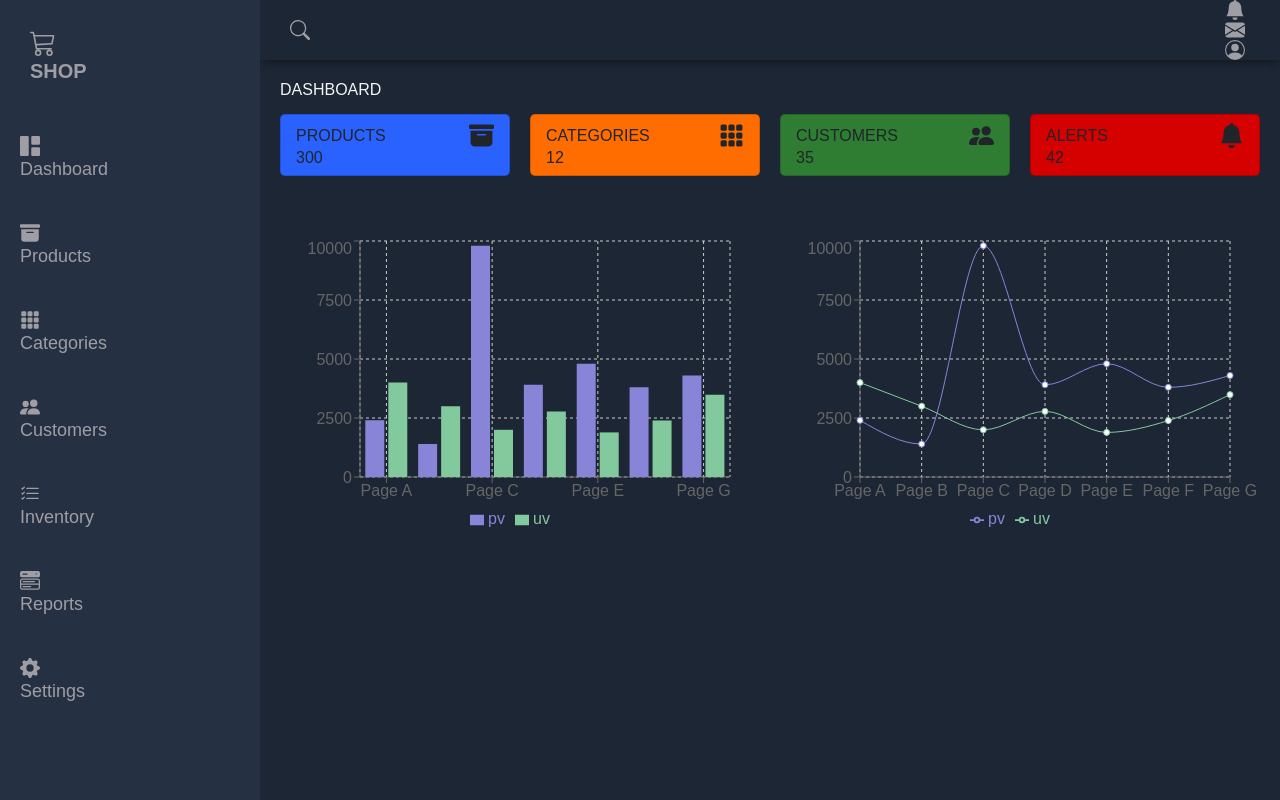
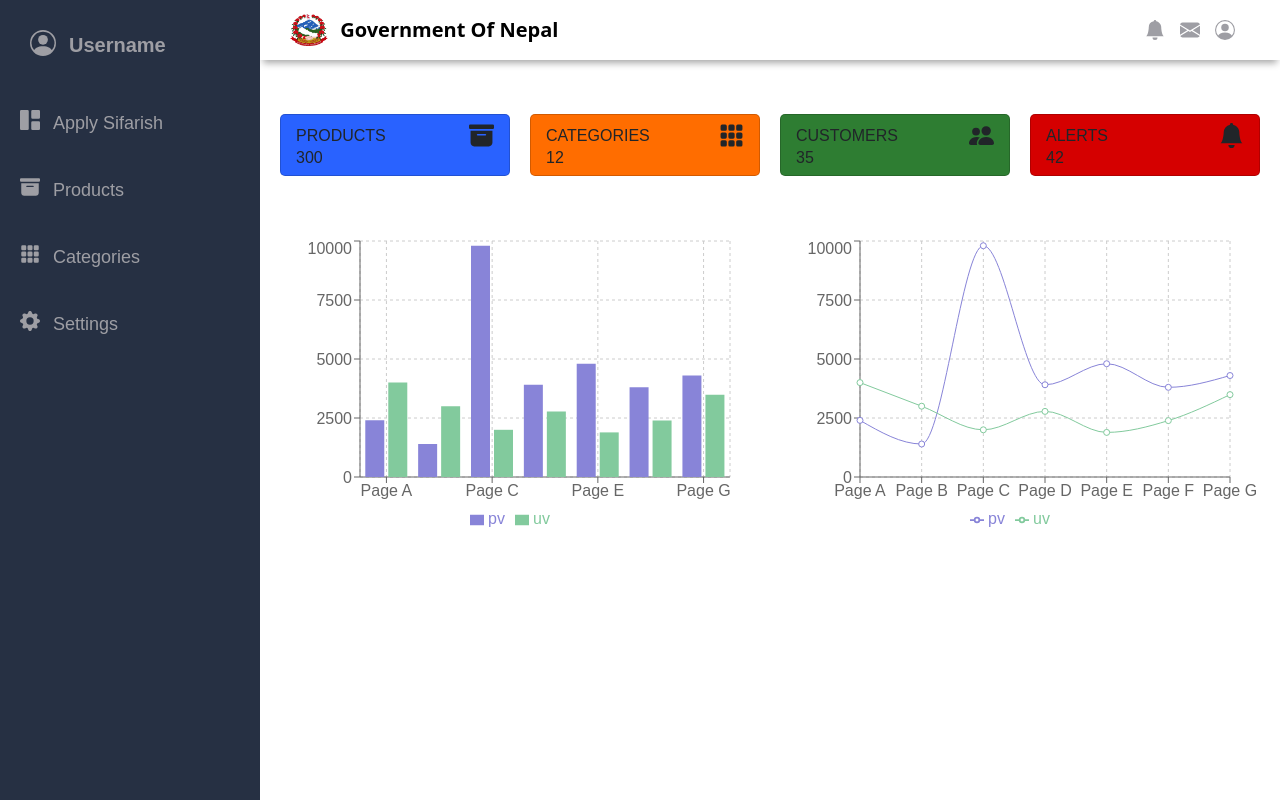
Before and after one commit to Nishaan-Ghimire/Sajilo-Sifarish, a React (Vite) app in the folder frontend/: page / in a window 1280 px wide. Built offline with nearby package versions, Linux system fonts and the light colour scheme.

Commit message:
Login Page Completed

```diff
--- a/frontend/src/pages/User Dashboard/Dashboard.css
+++ b/frontend/src/pages/User Dashboard/Dashboard.css
@@ -1,7 +1,7 @@
 body {
     margin: 0;
     padding: 0;
-    background-color: #1d2634;
+    background-color:  white;
     color: #9e9ea4;
     font-family: 'Montserrat', sans-serif;
   }
@@ -55,6 +55,20 @@ body {
   .menu-icon {
     display: none;
   }
+
+  .header-right {
+    display: flex; /* Use flexbox */
+    justify-content: space-between; /* Adjust alignment as needed */
+  }
+
+  .element {
+    margin-right: 15px;
+    cursor: pointer;
+  }
+
+
+
+
    /* End Header */
 
  /* Sidebar   */
@@ -83,12 +97,21 @@ body {
     margin-top: 15px;
     font-size: 20px;
     font-weight: 700;
+    display: flex;
+    flex-direction: row;
   }
 
   .sidebar-list {
     padding: 0;
     list-style-type: none;
+
   }
+
+  .sidebarListside{
+    display: flex;
+    flex-direction: row;
+  }
+
 
   .sidebar-list-item {
     padding: 20px 20px 20px 20px;
@@ -104,6 +127,8 @@ body {
     text-decoration: none;
     color: #9e9ea4;
   }
+
+
 
   .sidebar-responsive {
     display: inline !important;
--- a/frontend/src/pages/User Dashboard/Header.jsx
+++ b/frontend/src/pages/User Dashboard/Header.jsx
@@ -9,13 +9,16 @@ function Header({OpenSidebar}) {
       </div>
 
       <div className='header-left'>
-        <BsSearch className='icon'/>
+        <div className="flex flex-shrink-0 items-center">
+          <a href="/"><img className="h-8 w-auto" src="/images/nepali.png" alt="Nepal Logo" /></a>
+          <h2 className='text-black font-bold font-sans text-xl ml-3'>Government Of Nepal</h2>
+        </div>
       </div>
 
        <div className='header-right'>
-        <BsFillBellFill className='icon' />
-        <BsFillEnvelopeFill className='icon' />
-        <BsPersonCircle className='icon'/>
+        <BsFillBellFill className='icon element' />
+        <BsFillEnvelopeFill className='icon element' />
+        <BsPersonCircle className='icon element'/>
         </div>
 
     </header>
--- a/frontend/src/pages/User Dashboard/Sidebar.jsx
+++ b/frontend/src/pages/User Dashboard/Sidebar.jsx
@@ -1,7 +1,7 @@
 import React from 'react'
 import
 {BsCart3, BsGrid1X2Fill, BsFillArchiveFill, BsFillGrid3X3GapFill, BsPeopleFill,
-  BsListCheck, BsMenuButtonWideFill, BsFillGearFill}
+  BsListCheck, BsMenuButtonWideFill, BsFillGearFill, BsPersonCircle}
  from 'react-icons/bs'
 
 
@@ -10,48 +10,36 @@ function Sidebar({openSidebarToggle, OpenSidebar}) {
     <aside id='sidebar' className={openSidebarToggle ?  "sidebar-responsive" : ""}>
       <div className='sidebar-title'>
         <div className='sidebar-brand'>
-                <BsCart3 className='icon_header' /> SHOP
+                {/* <BsCart3 className='icson_header' />  */}
+                <BsPersonCircle className='icon_header'/><div className="title ml-2">Username</div>
         </div>
         <span className='icon close_icon' onClick={OpenSidebar}>X</span>
       </div>
 
+
     <ul className='sidebar-list'>
         <li className='sidebar-list-item'>
-                <a href="">
-                    <BsGrid1X2Fill className='icon' /> Dashboard
+                <a href="" className='sidebarListside'>
+                    <BsGrid1X2Fill className='icon' /> <div className="title ml-2">Apply Sifarish</div>
                 </a>
         </li>
         <li className='sidebar-list-item'>
-                <a href="">
-                    <BsFillArchiveFill className='icon' /> Products
+                <a href="" className='sidebarListside'>
+                    <BsFillArchiveFill className='icon' /> <div className="title ml-2">Products</div>
                 </a>
         </li>
         <li className='sidebar-list-item'>
-                <a href="">
-                    <BsFillGrid3X3GapFill className='icon' /> Categories
+                <a href="" className='sidebarListside'>
+                    <BsFillGrid3X3GapFill className='icon' /> <div className="title ml-2">Categories</div>
                 </a>
         </li>
         <li className='sidebar-list-item'>
-                <a href="">
-                    <BsPeopleFill className='icon' /> Customers
-                </a>
-        </li>
-        <li className='sidebar-list-item'>
-                <a href="">
-                    <BsListCheck className='icon' /> Inventory
-                </a>
-        </li>
-        <li className='sidebar-list-item'>
-                <a href="">
-                    <BsMenuButtonWideFill className='icon' /> Reports
-                </a>
-        </li>
-        <li className='sidebar-list-item'>
-                <a href="">
-                    <BsFillGearFill className='icon' /> Settings
+                <a href="" className='sidebarListside'>
+                    <BsFillGearFill className='icon' /> <div className="title ml-2">Settings</div>
                 </a>
         </li>
     </ul>
+
 
 
     </aside>
```
Also changed, not shown: frontend/public/images/nepali.png.
